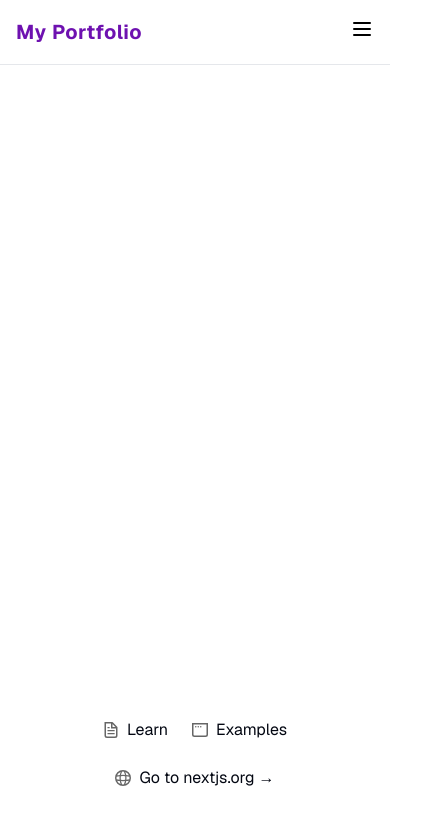
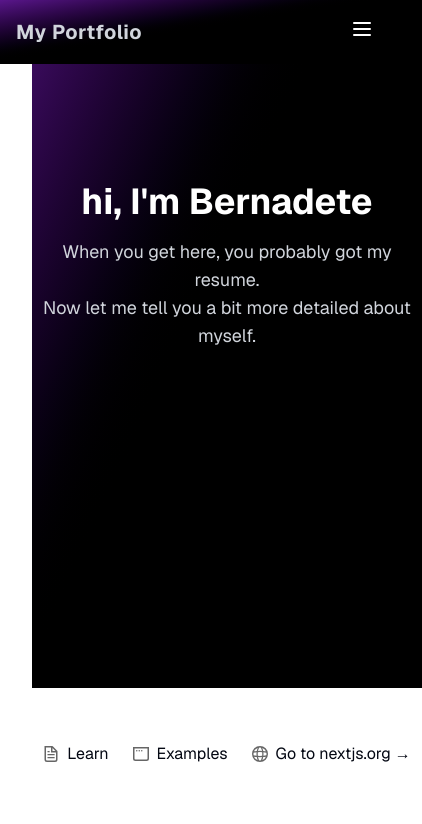
Before and after one commit to MariaBernadeteBaroto/myPortfolio, a Next.js app: page / in a window 390 px wide. Shown: the top 824 px of the page, 422 px wide, since content can reach past the window. Built offline with nearby package versions, Linux system fonts and the light colour scheme.

Commit message:
fixed the mobile nav issues and bg

```diff
--- a/src/app/page.tsx
+++ b/src/app/page.tsx
@@ -3,17 +3,26 @@
 import { useState } from 'react'
 import Image from "next/image";
 import Navbar from "@/components/navBar";
+import HomePage from "@/components/homePage";
 
 export default function Home() {
    const [menuOpen, setMenuOpen] = useState(false)
   return (
     <div className="font-sans grid grid-rows-[20px_1fr_20px] items-center justify-items-center min-h-screen p-8 pb-20 gap-16 sm:p-20">
       <Navbar onToggle={setMenuOpen} />
+
       <main  className={`transition-all duration-300 ease-in-out pt-16 ${
           menuOpen ? 'mt-44' : ''
         }`}>
+      <div className='mt-96 m-w-screen'>
+        <HomePage />
+      </div>
+
 
       </main>
+
+
+      {/* Footer */}
       <footer className="row-start-3 flex gap-[24px] flex-wrap items-center justify-center">
         <a
           className="flex items-center gap-2 hover:underline hover:underline-offset-4"
--- /dev/null
+++ b/src/components/homePage.tsx
@@ -0,0 +1,16 @@
+'use client'
+
+export default function HomePage() {
+  return (
+    <main className="min-h-screen bg-gradient-to-br from-purple-900 via-black to-black text-white">
+      <section className="flex flex-col items-center justify-center min-h-screen min-w-screen text-center">
+        <h1 className="text-4xl md:text-6xl font-bold mb-4">hi, I'm Bernadete</h1>
+        <p className="text-lg md:text-xl text-gray-300 max-w-xl">
+          When you get here, you probably got my resume.
+          <br />
+          Now let me tell you a bit more detailed about myself.
+        </p>
+      </section>
+    </main>
+  )
+}
--- a/src/components/navBar.tsx
+++ b/src/components/navBar.tsx
@@ -13,15 +13,15 @@ export default function Navbar({ onToggle }: { onToggle: (isOpen: boolean) => vo
   }
 
   return (
-    <nav className="w-full bg-white border-b border-gray-200 text-black z-50 fixed top-0 left-0">
+    <nav className="w-full bg-gradient-to-tl from-black via-black to-purple-900 z-50 fixed top-0 left-0">
       <div className="max-w-7xl mx-auto px-4 sm:px-6 lg:px-8 flex justify-between items-center h-16">
-        <div className="text-xl font-bold tracking-wide text-purple-800">My Portfolio</div>
+        <div className="text-xl font-bold tracking-wide text-gray-300">My Portfolio</div>
         <div className="md:hidden">
-          <button onClick={toggleMenu}>
+          <button onClick={toggleMenu} className="text-white hover:text-purple-500 transition">
             {isOpen ? <X className="w-6 h-6" /> : <Menu className="w-6 h-6" />}
           </button>
         </div>
-        <div className="hidden md:flex space-x-6">
+        <div className="hidden md:flex space-x-6 text-gray-200">
           <a href="#about" className="hover:text-purple-500 transition">About</a>
           <a href="#projects" className="hover:text-purple-500 transition">Projects</a>
           <a href="#skills" className="hover:text-purple-500 transition">Skills</a>
@@ -31,7 +31,7 @@ export default function Navbar({ onToggle }: { onToggle: (isOpen: boolean) => vo
 
       {/* Mobile Dropdown */}
         <div
-        className={`md:hidden overflow-hidden transition-all duration-300 ease-in-out bg-white ${
+        className={`md:hidden overflow-hidden transition-all duration-300 ease-in-out text-white ${
             isOpen ? 'max-h-60 py-4 px-4' : 'max-h-0 py-0 px-4'
         }`}
         >
```
